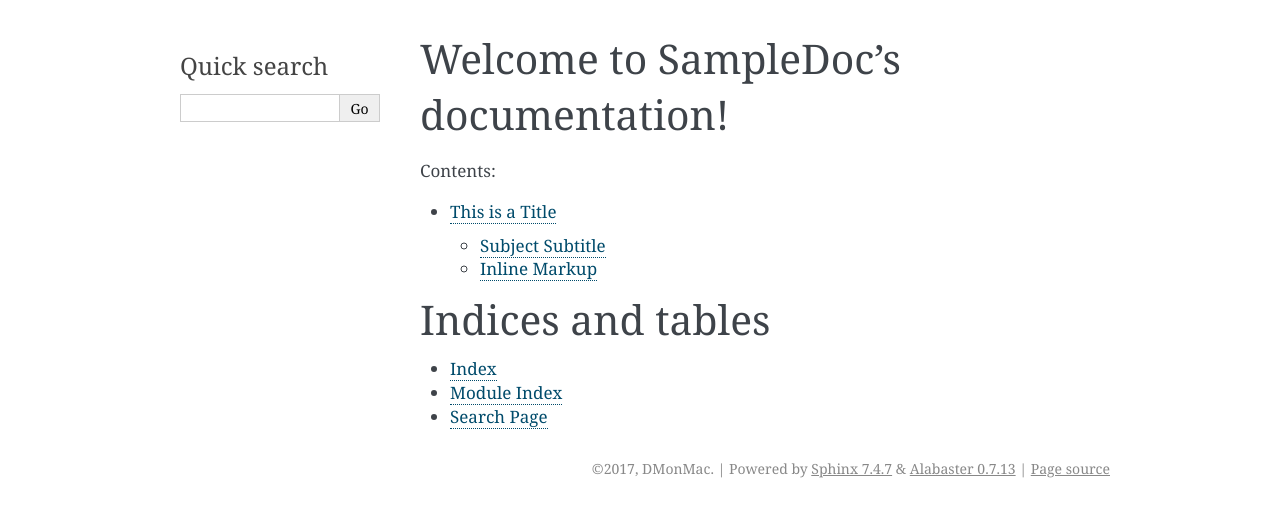
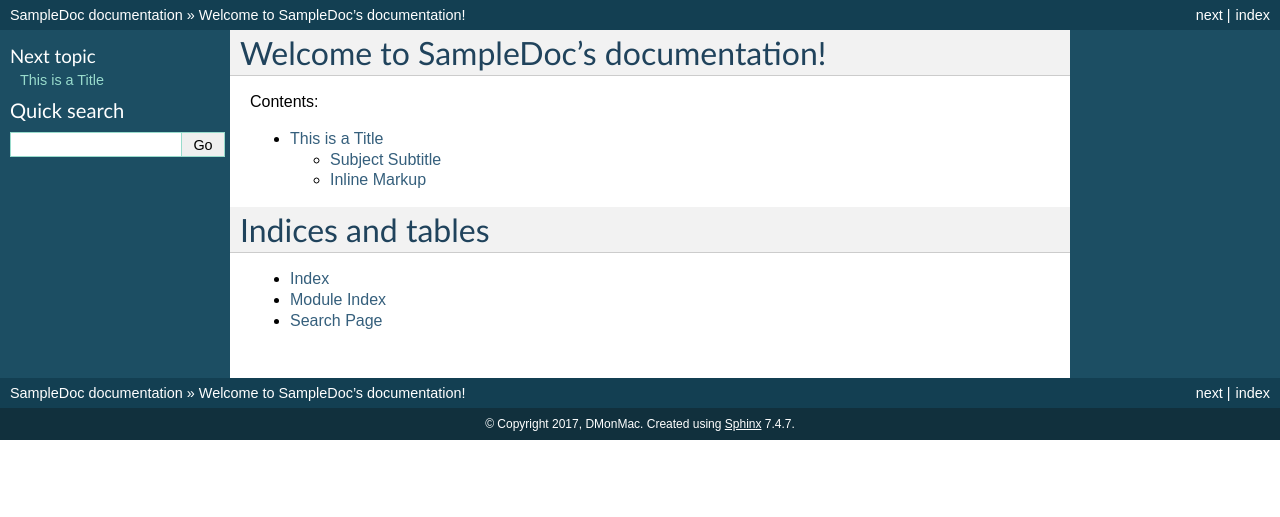
Before and after one commit to DMonMac/my-first-docs, a Sphinx documentation site: the page built from docs/index.rst, in a window 1280 px wide. Shown: the top 517 px of the page. Built offline with Sphinx 7.4.7, drawn with Linux system fonts in a browser that asks for light colours.

Commit message:
Changed theme to classic

```diff
--- a/docs/conf.py
+++ b/docs/conf.py
@@ -82,7 +82,7 @@ todo_include_todos = False
 # The theme to use for HTML and HTML Help pages.  See the documentation for
 # a list of builtin themes.
 #
-html_theme = 'alabaster'
+html_theme = 'classic'
 
 # Theme options are theme-specific and customize the look and feel of a theme
 # further.  For a list of options available for each theme, see the
```
